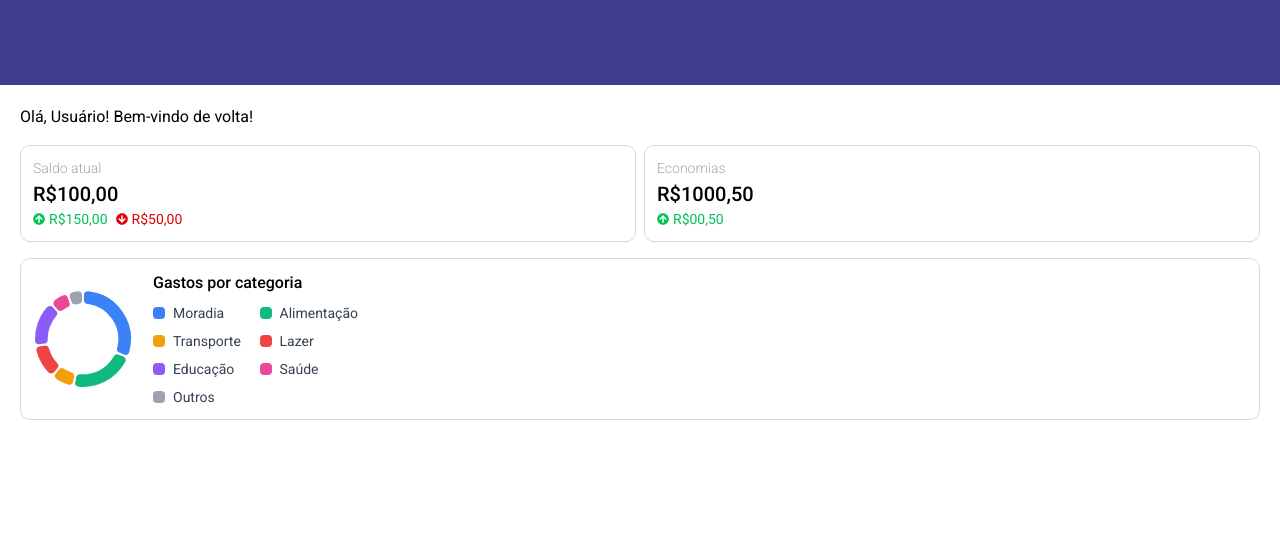
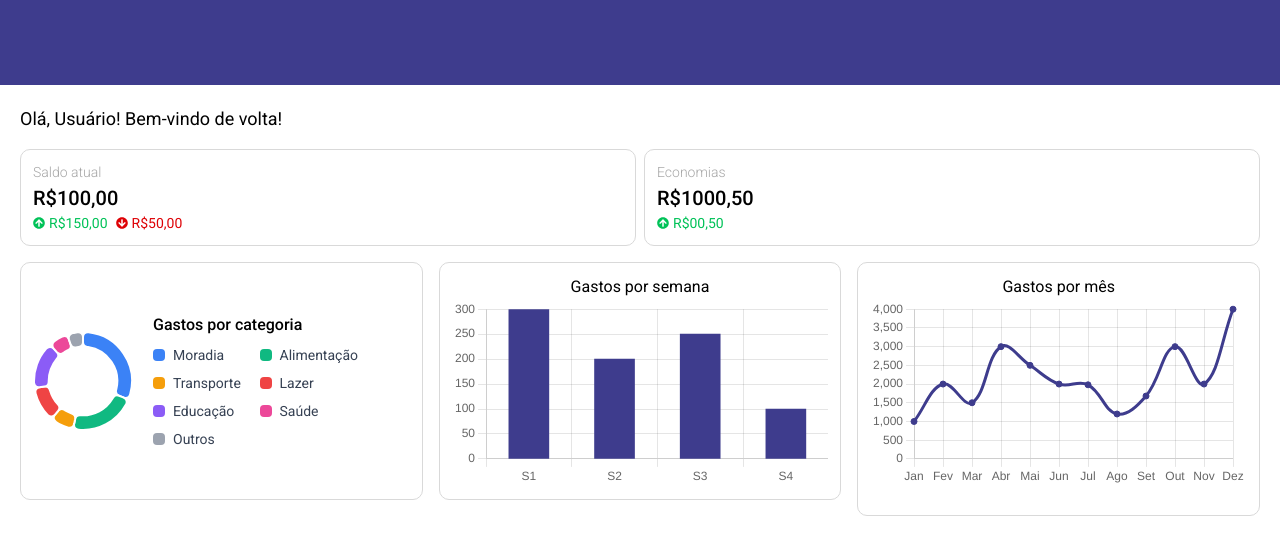
Before and after one commit to anabeggiato/dashboard-financas-pessoais, a Next.js app: page / in a window 1280 px wide. Shown: the top 554 px of the page. Built offline with nearby package versions, Linux system fonts and the light colour scheme.

Commit message:
feat: adiciona visão dos gastos por semana e por mês

```diff
--- /dev/null
+++ b/src/app/components/BarChart.jsx
@@ -0,0 +1,57 @@
+"use client"
+import React from "react";
+import { Bar } from "react-chartjs-2";
+import { Chart as ChartJS, BarElement, CategoryScale, LinearScale, Tooltip, Legend, plugins } from "chart.js";
+
+ChartJS.register(BarElement, CategoryScale, LinearScale, Tooltip, Legend);
+
+export default function BarChart() {
+    const data = {
+        labels: [
+            "S1",
+            "S2",
+            "S3",
+            "S4"
+        ],
+        datasets: [
+            {
+                label: "gastos por semana",
+                data: [300, 200, 250, 100],
+                backgroundColor: "#3E3C8D",
+                barThickness: 40,
+            },
+        ],
+    };
+
+    const options = {
+        responsive: true,
+        plugins: {
+            legend: {
+                display: false
+            },
+            tooltip: {
+                callbacks: {
+                    label: function (context) {
+                        const value = context.raw;
+                        return `R$ ${value.toLocaleString("pt-BR")}`;
+                    },
+                },
+            },
+        },
+        scales: {
+            y: {
+                ticks: {
+                    callback: (value) => `${value}`,
+                    stepSize: 50,
+                },
+            },
+        }
+
+    };
+
+    return (
+        <div className="w-full dark:bg-zinc-900">
+            <Bar data={data} options={options} />
+        </div>
+    )
+}
--- /dev/null
+++ b/src/app/components/LineChart.jsx
@@ -0,0 +1,45 @@
+"use client"
+import React from 'react'
+import {Line} from "react-chartjs-2"
+import { Chart as ChartJS, LineElement, PointElement, CategoryScale, LinearScale, Tooltip, Legend, plugins, scales } from "chart.js";
+
+ChartJS.register(LineElement, PointElement, CategoryScale, LinearScale, Tooltip, Legend);
+
+export default function LineChart() {
+    const data = {
+        labels: ["Jan", "Fev", "Mar", "Abr", "Mai", "Jun", "Jul", "Ago", "Set", "Out", "Nov", "Dez"],
+        datasets: [
+            {
+                label: "Gastos por semana",
+                data: [1000, 2000, 1500, 3000, 2500, 2000, 1980, 1200, 1680, 3000, 2000, 4000],
+                borderColor: "#3E3C8D",
+                fill: true,
+                tension: 0.4,
+                pointBackgroundColor: "#3E3C8D",
+            },
+        ],
+    };
+
+    const options = {
+        responsive: true,
+        plugins: {
+            legend: {display: false},
+            tooltip: {
+                callbacks: {
+                    label: (context) => `R$ ${context.raw.toLocaleString("pt-BR")}`,
+                },
+            },
+        },
+        scales: {
+            y: {
+                beginAtZero: true,
+            },
+        },
+    };
+
+    return (
+        <div>
+            <Line data={data} options={options} />
+        </div>
+    )
+}
--- a/src/app/page.js
+++ b/src/app/page.js
@@ -2,6 +2,8 @@ import Image from "next/image";
 import Header from "./components/Header";
 import Geral from "./components/Geral";
 import DonutChart from "./components/DonutChart";
+import BarChart from "./components/BarChart";
+import LineChart from "./components/LineChart";
 
 export default function Home() {
   const legendas = [
@@ -18,9 +20,10 @@ export default function Home() {
     <div>
       <Header />
       <main className="p-5 space-y-4">
-        <h1 className="text-black">Olá, Usuário! Bem-vindo de volta!</h1>
+        <h1 className="text-black text-lg">Olá, Usuário! Bem-vindo de volta!</h1>
         <Geral />
 
+        <div className="lg:grid lg:grid-cols-3 lg:gap-4 space-y-4">
           <section className="card flex items-center p-4">
             <div className="mr-5">
               <DonutChart />
@@ -41,6 +44,17 @@ export default function Home() {
               </div>
             </div>
           </section>
+
+          <section className="card">
+            <h1 className="text-center">Gastos por semana</h1>
+            <BarChart />
+          </section>
+
+          <section className="card">
+            <h1 className="text-center">Gastos por mês</h1>
+            <LineChart />
+          </section>
+        </div>
       </main>
     </div>
   );
```
Lines whose indentation alone changed are shown as unchanged.
